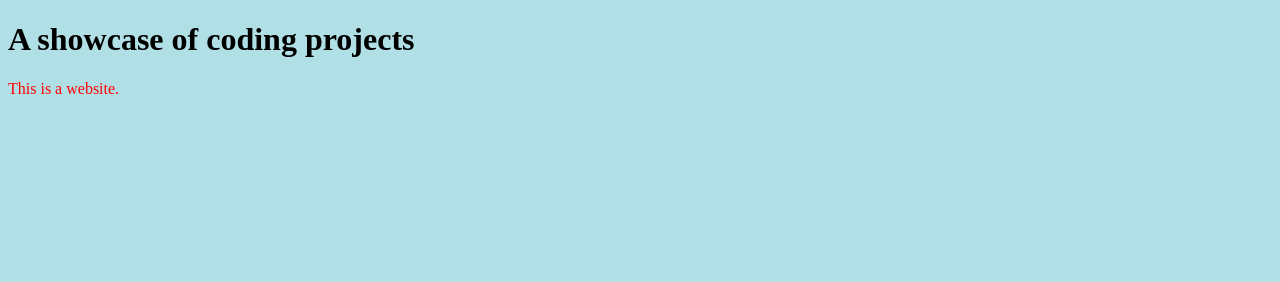
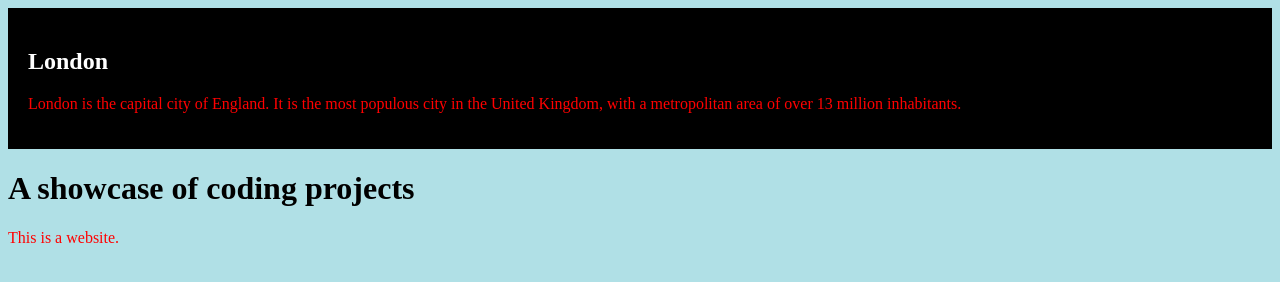
Before and after one commit to Jarm421/Jarm421.github.io, a plain HTML site: page index.html in a window 1280 px wide. Drawn offline with Linux system fonts and the light colour scheme.

Commit message:
Update index.html

```diff
--- a/index.html
+++ b/index.html
@@ -9,7 +9,10 @@
 
 </head>
 <body>
-
+<div style="background-color:black;color:white;padding:20px;">
+  <h2>London</h2>
+  <p>London is the capital city of England. It is the most populous city in the United Kingdom, with a metropolitan area of over 13 million inhabitants.</p>
+</div>
 <h1>A showcase of coding projects</h1>
 <p>This is a website.</p>
 
```
